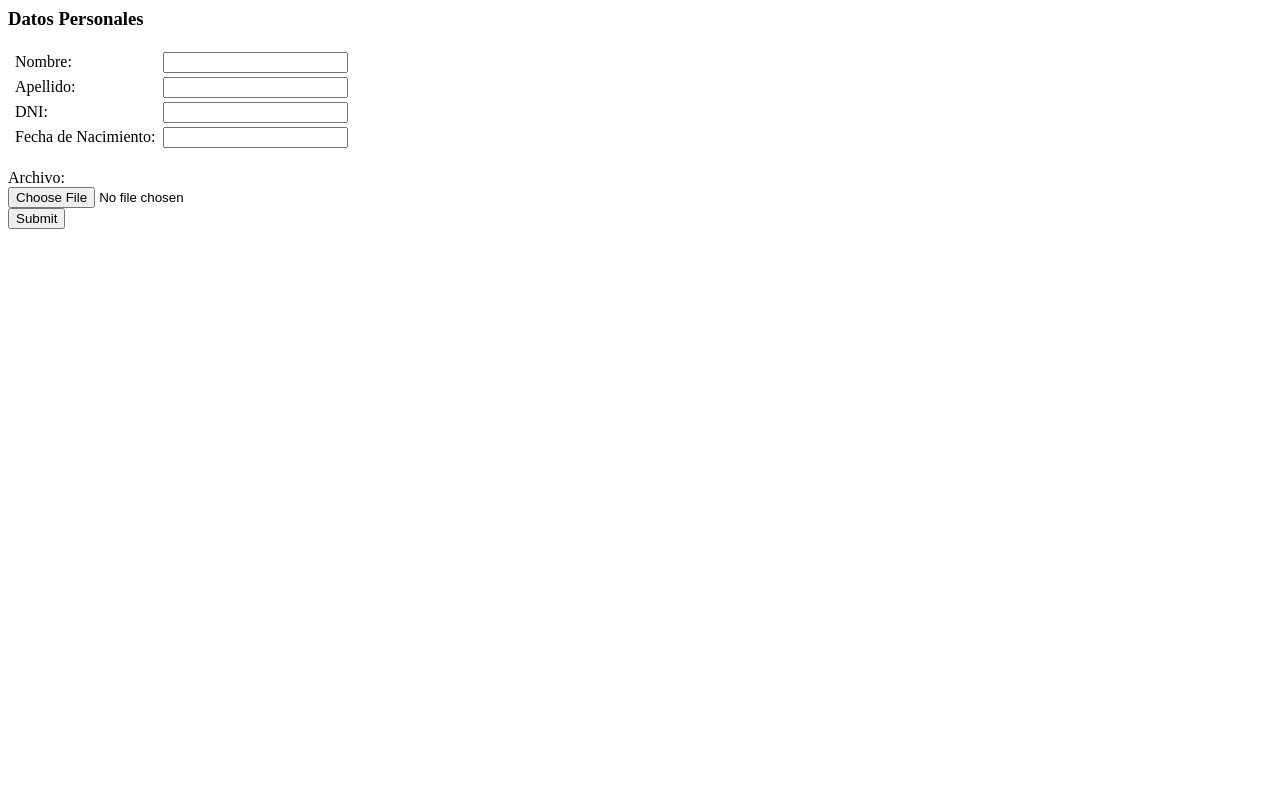
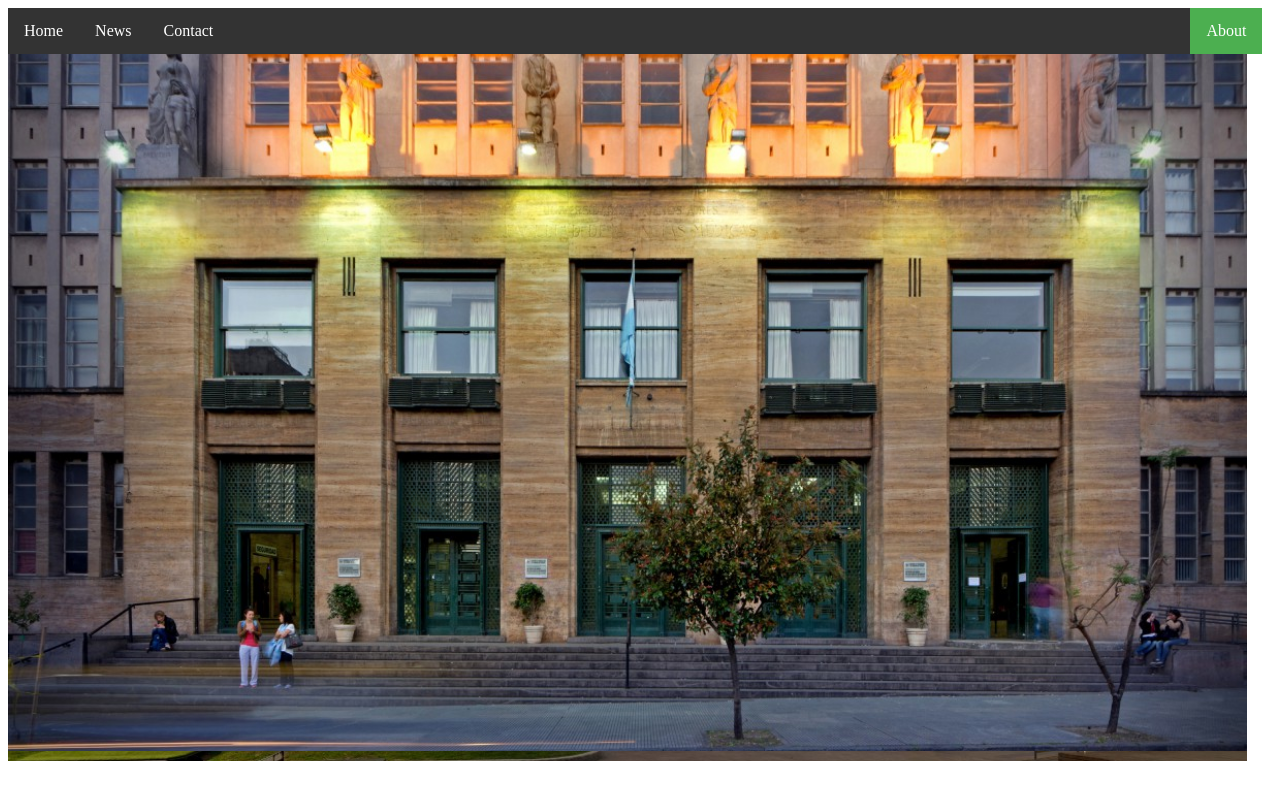
Before and after one commit to augustogh/integrador_lpw, a PHP site: page / in a window 1280 px wide. Run offline with PHP 8.4, Linux system fonts and the light colour scheme.

Commit message:
cambio en index y actualización en style

```diff
--- /dev/null
+++ b/www/css/style.css
@@ -0,0 +1,79 @@
+ul {
+    list-style-type: none;
+    margin: 0;
+    padding: 0;
+    overflow: hidden;
+    background-color: #333;
+}
+
+li {
+    float: left;
+}
+
+li a {
+    display: block;
+    color: white;
+    text-align: center;
+    padding: 14px 16px;
+    text-decoration: none;
+}
+
+li a:hover:not(.active) {
+    background-color: rgb(32, 158, 0);
+}
+
+.active {
+    background-color: #4CAF50;
+}
+
+header {
+    background: rgba(0, 0, 0, 0.9);
+    width: 98%;
+    position: fixed;
+    z-index: 20;
+}
+
+
+/* crossfade */
+
+#cf {
+    position: relative;
+    margin: 0 auto;
+}
+
+#cf img {
+    width: 98%;
+    position: absolute;
+    left: 0;
+    -webkit-transition: opacity 1s ease-in-out;
+    -moz-transition: opacity 1s ease-in-out;
+    -o-transition: opacity 1s ease-in-out;
+    transition: opacity 1s ease-in-out;
+}
+
+#cf img.top:hover {
+    opacity: 0;
+}
+
+@keyframes cf3FadeInOut {
+    0% {
+        opacity: 1;
+    }
+    45% {
+        opacity: 1;
+    }
+    55% {
+        opacity: 0;
+    }
+    100% {
+        opacity: 0;
+    }
+}
+
+#cf3 img.top {
+    animation-name: cf3FadeInOut;
+    animation-timing-function: ease-in-out;
+    animation-iteration-count: infinite;
+    animation-duration: 10s;
+    animation-direction: alternate;
+}
--- a/www/index.php
+++ b/www/index.php
@@ -1,37 +1,25 @@
 <html>
-	<body>
-		<title>TP2</title>
-		<div>
-			<h3>Datos Personales</h3>
+	<head>
+		<link rel="stylesheet" href="./css/style.css">
+	</head>
+	<body >
+	<header>
+        <section class="wrapper">
+			<nav>
+				<ul>
+					<li><a href="#inicio">Home</a></li>
+					<li><a href="#novedades">News</a></li>
+					<li><a href="#contacto">Contact</a></li>
+					<li style="float:right"><a class="active" href="#ingreso">About</a></li>
+				</ul>
+			</nav>
+		</section>
+	</header>
+
+		<div id="cf">
+			<img class="bottom" src="./img/img03.jpg" />
+			<img class="top" src='./img/img04.jpg' />
 		</div>
-		<form action="dpersonal.php" method="POST" enctype="multipart/form-data">
-			<table>
-				<tbody>
-					<tr>
-						<td>&nbsp;Nombre:</td>
-						<td>&nbsp;<input type="nombre" name="a_nombre" value=""/> <br/></td>
-					</tr>
-					<tr>
-						<td>&nbsp;Apellido:</td>
-						<td>&nbsp;<input type="apellido" name="b_apellido" value=""/><br/></td>
-					</tr>
-					<tr>
-						<td>&nbsp;DNI:</td>
-						<td>&nbsp;<input type="dni" name="b_dni" value=""/><br/></td>
-					</tr>
-					<tr>
-						<td>&nbsp;Fecha de Nacimiento: </td>
-						<td>&nbsp;<input type="dni" name="b_dni" value=""/><br/></td>
-					</tr>
-				</tbody>
-			</table>
-			<br/>
-			<div>
-				<label for="file" name="file" id="file" /> <label for="file">Archivo:</label>
-				<br/>
-				<input type="file" name="file" id="file" />
-				<br/>
-				<input type="submit" name="submit" id="Submit" />
-			</div>
+
 	</body>
 </html>
--- a/www/info.php
+++ /dev/null
@@ -1,2 +0,0 @@
-<?php
-phpinfo();
```
Also changed, not shown: www/img/img01.jpg (added), www/img/img02.jpg (added), www/img/img03.jpg (added), www/img/img04.jpg (added), www/img/img05.jpg (added), www/img/img06.jpg (added).
